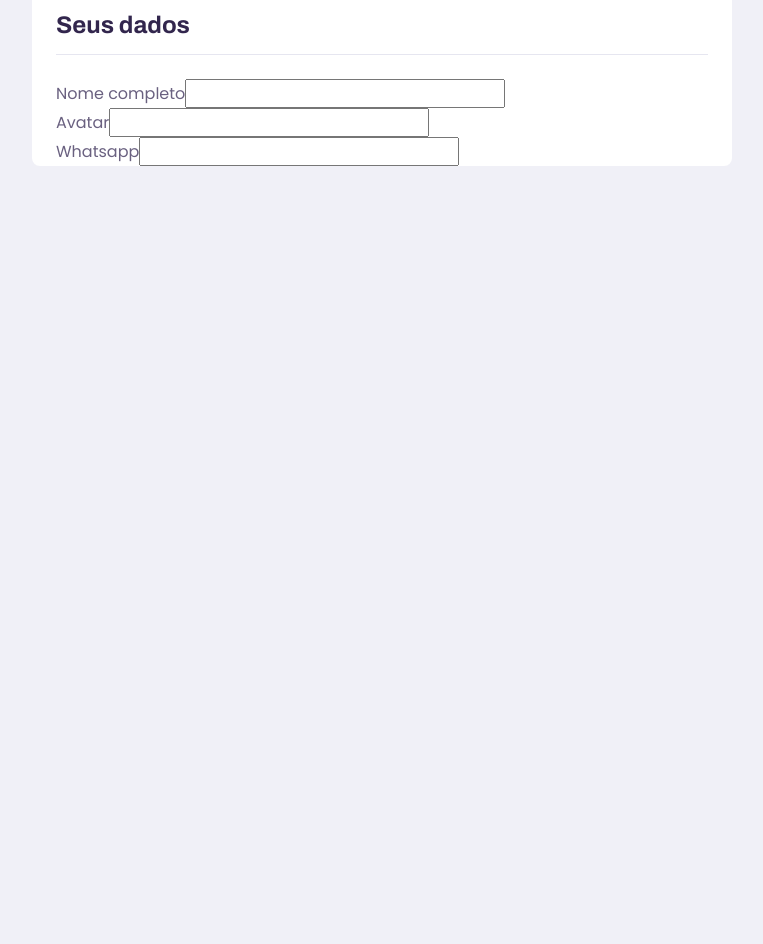
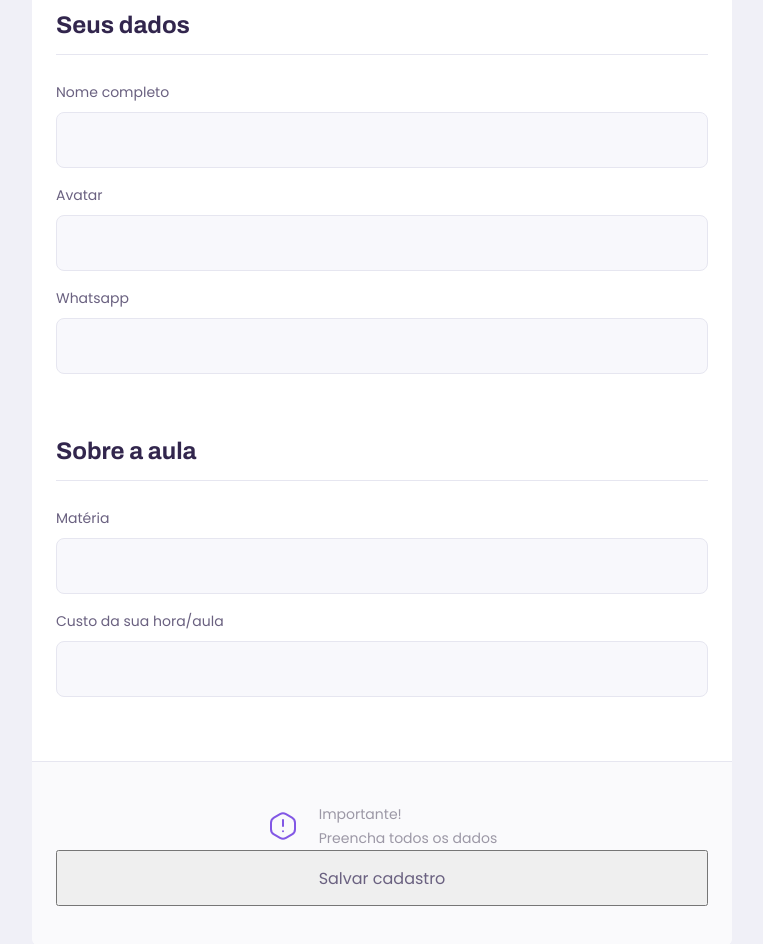
Before and after one commit to thiagocdn/NLW2-web, a React (Create React App) app: page /give-classes in a window 1280 px wide. Shown: the part 360-1304 px from the top of the page, without its empty margins (258-1021 px from the left). Before the commit the page ends 800 px from the top, so only its background shows below. Built offline with nearby package versions, Linux system fonts and the light colour scheme.

Commit message:
criado component input

```diff
--- /dev/null
+++ b/src/components/Input/index.tsx
@@ -0,0 +1,20 @@
+import React, { InputHTMLAttributes } from 'react';
+
+import './styles.css'
+
+interface InputProps extends InputHTMLAttributes<HTMLInputElement> {
+  name: string;
+  label: string;
+}
+
+const Input: React.FC<InputProps> = ({ name, label, ...rest }) => {
+  return(
+
+    <div className="input-block">
+    <label htmlFor={name}>{label}</label>
+    <input type="text" id={name} {...rest} />
+  </div>
+  )
+}
+
+export default Input;
--- /dev/null
+++ b/src/components/Input/styles.css
@@ -0,0 +1,34 @@
+.input-block {
+  position: relative;
+}
+
+.input-block + .input-block{
+  margin-top: 1.4rem;
+}
+
+.input-block label {
+  font-size: 1.4rem;
+}
+
+.input-block input {
+  width: 100%;
+  height: 5.6rem;
+  margin-top: 0.8rem;
+  border-radius: 0.8rem;
+  background: var(--color-input-background);
+  border: 1px solid var(--color-line-in-white);
+  outline: 0;
+  padding: 0 1.6rem;
+  font: 1.6rem Archivo;
+}
+
+.input-block:focus-within::after {
+  width: (100% - 3.2rem);
+  height: 2px;
+  content: '';
+  background: var(--color-primary-light);
+  position: absolute;
+  left: 1.6rem;
+  right: 1.6rem;
+  bottom: 0;
+}
--- a/src/pages/TeacherForm/index.tsx
+++ b/src/pages/TeacherForm/index.tsx
@@ -1,6 +1,9 @@
 import React from 'react';
 
 import PageHeader from '../../components/PageHeader';
+import Input from '../../components/Input';
+
+import warningIcon from '../../assets/images/icons/warning.svg';
 
 import './styles.css'
 
@@ -15,24 +18,28 @@
       <main>
         <fieldset>
           <legend>Seus dados</legend>
+          <Input name='name' label='Nome completo' />
+          <Input name='avatar' label='Avatar' />
+          <Input name='whatsapp' label='Whatsapp' />
+        </fieldset>
 
-          <div className="input-block">
-            <label htmlFor="name">Nome completo</label>
-            <input type="text" id="name" />
-          </div>
+        <fieldset>
+          <legend>Sobre a aula</legend>
+          <Input name='subject' label='Matéria' />
+          <Input name='cost' label='Custo da sua hora/aula' />
+        </fieldset>
 
-          <div className="input-block">
-            <label htmlFor="avatar">Avatar</label>
-            <input type="text" id="avatar" />
-          </div>
+        <footer>
+          <p>
+            <img src={warningIcon} alt="Aviso Importante"/>
+            Importante! <br />
+            Preencha todos os dados
+          </p>
+          <button type="button">
+            Salvar cadastro
+          </button>
+        </footer>
 
-          <div className="input-block">
-            <label htmlFor="whatsapp">Whatsapp</label>
-            <input type="text" id="whatsapp" />
-          </div>
-
-
-        </fieldset>
       </main>
     </div>
   )
--- a/src/pages/TeacherForm/styles.css
+++ b/src/pages/TeacherForm/styles.css
@@ -37,3 +37,30 @@
   padding-bottom: 1.6rem;
   border-bottom: 1px solid var(--color-line-in-white);
 }
+
+#page-teacher-form main footer {
+  padding: 4rem 2.4rem;
+  background: var(--color-box-footer);
+  border-top: 1px solid var(--color-line-in-white);
+  margin-top: 6.4rem;
+
+}
+
+#page-teacher-form main footer p {
+  display: flex;
+  align-items: center;
+  justify-content: center;
+  font-size: 1.4rem;
+  line-height: 2.4rem;
+  color: var(--color-text-complement);
+}
+
+#page-teacher-form main footer p img {
+  margin-right: 2rem;
+}
+
+#page-teacher-form main footer button {
+  width: 100%;
+  height: 5.6rem;
+  background-color: ;
+}
--- a/src/pages/TeacherList/index.tsx
+++ b/src/pages/TeacherList/index.tsx
@@ -3,6 +3,7 @@
 import './styles.css';
 import PageHeader from '../../components/PageHeader';
 import TeacherItem from '../../components/TeacherItem';
+import Input from '../../components/Input';
 
 
 function TeacherList() {
@@ -10,20 +11,11 @@
     <div id="page-teacher-list" className="container">
       <PageHeader title="Esses são os proffys disponíveis.">
         <form id="search-teachers">
-          <div className="input-block">
-            <label htmlFor="subject">Matéria</label>
-            <input type="text" id="subject" />
-          </div>
 
-          <div className="input-block">
-            <label htmlFor="week_day">Dia da Semana</label>
-            <input type="text" id="week_day" />
-          </div>
+          <Input name="subject" label="Matéria"/>
+          <Input name="week_day" label="Dia da Semana"/>
+          <Input type="time" name="time" label="Hora"/>
 
-          <div className="input-block">
-            <label htmlFor="time">Hora</label>
-            <input type="text" id="time" />
-          </div>
         </form>
       </PageHeader>
 
--- a/src/pages/TeacherList/styles.css
+++ b/src/pages/TeacherList/styles.css
@@ -9,41 +9,6 @@
 
 #search-teachers label {
   color: var(--color-text-in-primary);
-}
-
-#search-teachers .input-block {
-  position: relative;
-}
-
-#search-teachers .input-block + .input-block{
-  margin-top: 1.4rem;
-}
-
-#search-teachers .input-block label {
-  font-size: 1.4rem;
-}
-
-#search-teachers .input-block input {
-  width: 100%;
-  height: 5.6rem;
-  margin-top: 0.8rem;
-  border-radius: 0.8rem;
-  background: var(--color-input-background);
-  border: 1px solid var(--color-line-in-white);
-  outline: 0;
-  padding: 0 1.6rem;
-  font: 1.6rem Archivo;
-}
-
-#search-teachers .input-block:focus-within::after {
-  width: (100% - 3.2rem);
-  height: 2px;
-  content: '';
-  background: var(--color-primary-light);
-  position: absolute;
-  left: 1.6rem;
-  right: 1.6rem;
-  bottom: 0;
 }
 
 #page-teacher-list main {
```
